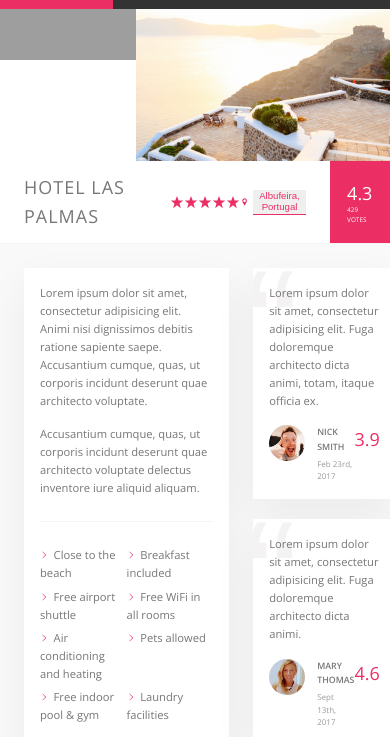
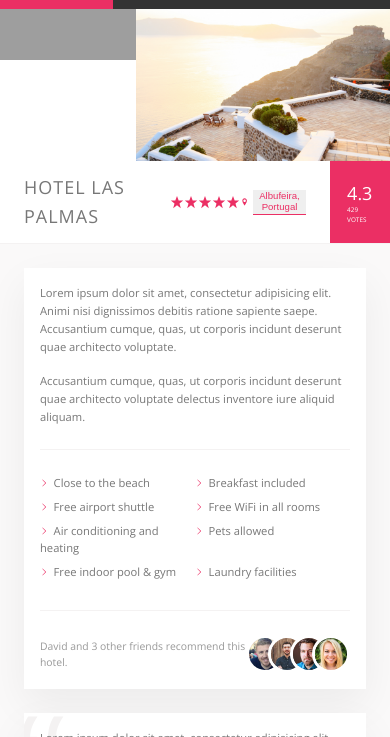
Before and after one commit to benjimon24/css-trillo, a plain HTML site: page index.html in a window 390 px wide. Shown: the part 107-844 px from the top of the page. Drawn offline with nearby package versions, Linux system fonts and the light colour scheme; grey boxes are pictures that could not be loaded.

Commit message:
changed flex direction on detail layout so that the components will be in a single column on small screen sizes

```diff
--- a/css/style.css
+++ b/css/style.css
@@ -102,6 +102,9 @@ body {
   @media only screen and (max-width: 56.25em) {
     .detail {
       padding: 3rem; } }
+  @media only screen and (max-width: 37.5em) {
+    .detail {
+      flex-direction: column; } }
 
 .description {
   flex: 0 0 60%;
@@ -113,6 +116,10 @@ body {
     .description {
       padding: 2rem;
       margin-right: 3rem; } }
+  @media only screen and (max-width: 37.5em) {
+    .description {
+      margin-right: 0;
+      margin-bottom: 3rem; } }
 
 .user-reviews {
   flex: 1;
--- a/sass/_base.scss
+++ b/sass/_base.scss
@@ -40,6 +40,7 @@ Grey dark 3: #999
 $bp-largest: 75em; //1200 px
 $bp-large: 68.75em; //1100 px
 $bp-medium: 56.25em; //900 px
+$bp-small: 37.5em; // 600px
 
 * {
   margin: 0;
```
Also changed, not shown: sass/_layout.scss (+13 -5 lines).
